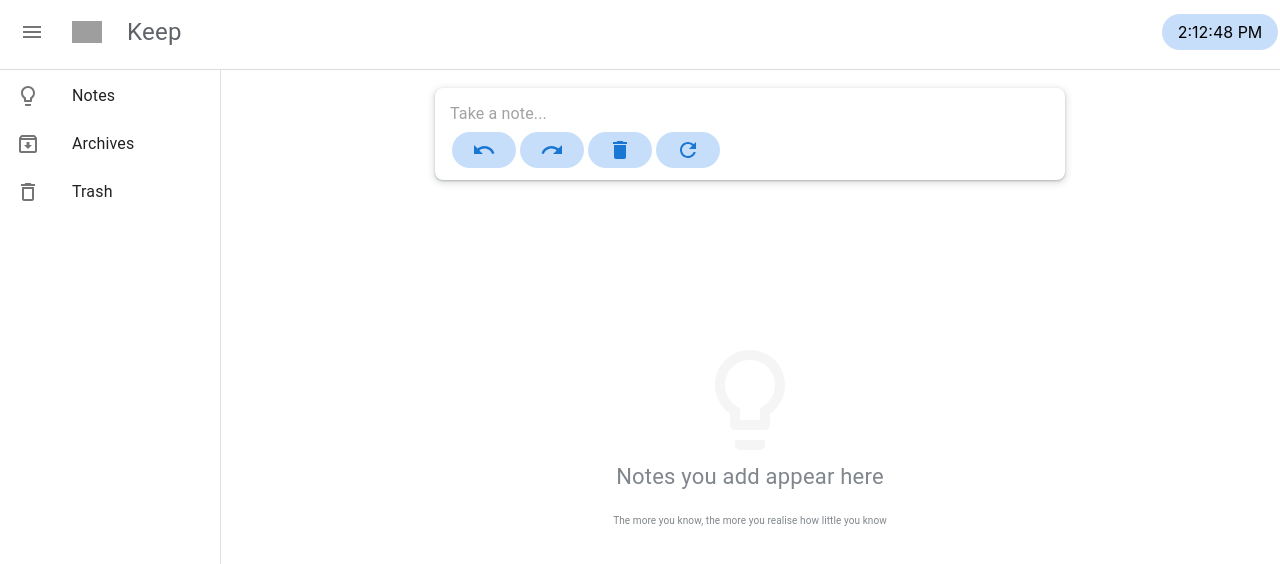
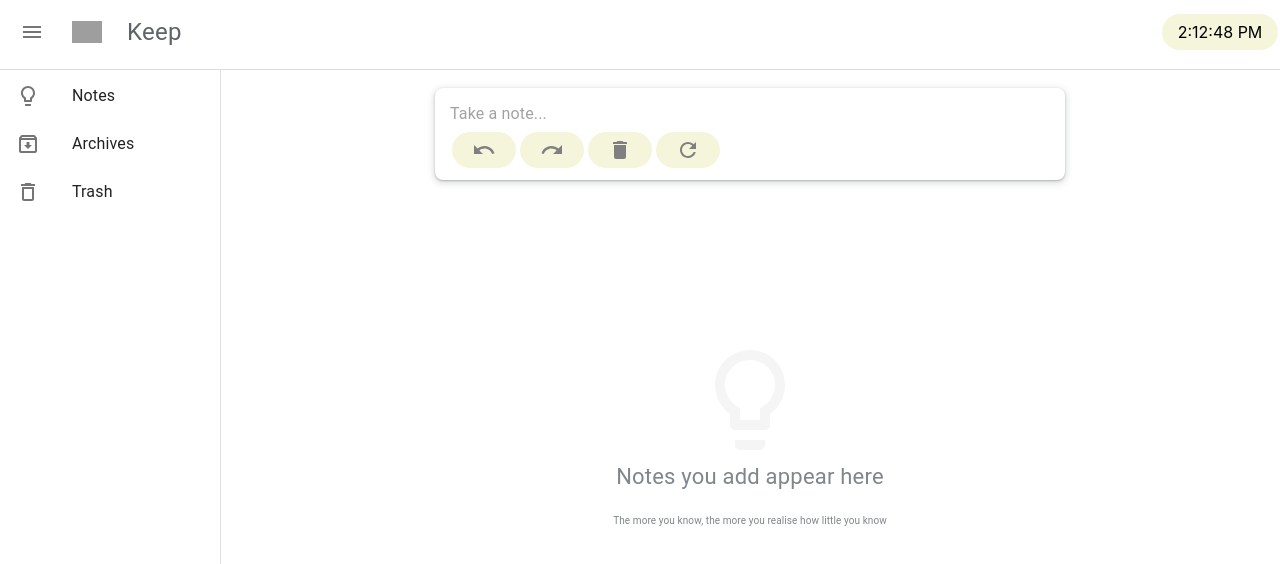
Before and after one commit to amrahs02/Simple-Notes-App, a React (Create React App) app: page / in a window 1280 px wide. Shown: the top 564 px of the page. Built offline with nearby package versions, Linux system fonts and the light colour scheme; grey boxes are pictures that could not be loaded.

Commit message:
buttons background color changes

```diff
--- a/src/components/HeaderBar.jsx
+++ b/src/components/HeaderBar.jsx
@@ -54,7 +54,7 @@
         </IconButton>
         <img src={logo} alt="logo" style={{width: 30}} />
         <Heading>{HeadText}</Heading>
-          <p style={{ position: 'absolute', color:'black', right:'0', width: '100px', borderRadius: '30px', backgroundColor: '#c7defa', margin: "2px", padding: '8px', textAlign: 'center' }}>
+          <p style={{ position: 'absolute', color:'black', right:'0', width: '100px', borderRadius: '30px', backgroundColor: '#F5F5DC', margin: "2px", padding: '8px', textAlign: 'center' }}>
             {liveTime.toLocaleTimeString()}
           </p>
       </Toolbar>
--- a/src/components/notes/Form.jsx
+++ b/src/components/notes/Form.jsx
@@ -588,19 +588,19 @@
         />
 
         <Box>
-          <Button style={{ width: '30px', borderRadius: '30px', backgroundColor: '#c7defa', margin: "2px" }} onClick={handleUndo}>
+          <Button style={{ width: '30px', borderRadius: '30px', color:'grey', backgroundColor: '#F5F5DC', margin: "2px" }} onClick={handleUndo}>
             <UndoIcon />
           </Button>
-          <Button style={{ width: '30px', borderRadius: '30px', backgroundColor: '#c7defa', margin: "2px" }} onClick={handleRedo}>
+          <Button style={{ width: '30px', borderRadius: '30px', color:'grey', backgroundColor: '#F5F5DC', margin: "2px" }} onClick={handleRedo}>
             <RedoIcon />
           </Button>
-          <Button style={{ width: '30px', borderRadius: '30px', backgroundColor: '#c7defa', margin: "2px" }} onClick={handleDelete}>
+          <Button style={{ width: '30px', borderRadius: '30px', color:'grey', backgroundColor: '#F5F5DC', margin: "2px" }} onClick={handleDelete}>
             <DeleteIcon />
           </Button>
-          <Button style={{ width: '30px', borderRadius: '30px', backgroundColor: '#c7defa', margin: "2px" }} onClick={handleRefresh}>
+          <Button style={{ width: '30px', borderRadius: '30px', color:'grey', backgroundColor: '#F5F5DC', margin: "2px" }} onClick={handleRefresh}>
             <RefreshIcon />
           </Button>
-          {/* <p style={{ width: '100px', borderRadius: '30px', backgroundColor: '#c7defa', margin: "2px", padding: '8px', textAlign: 'center' }}>
+          {/* <p style={{ width: '100px', borderRadius: '30px', color:'grey', backgroundColor: '#c7defa', margin: "2px", padding: '8px', textAlign: 'center' }}>
             {liveTime.toLocaleTimeString()}
           </p> */}
         </Box>
```
